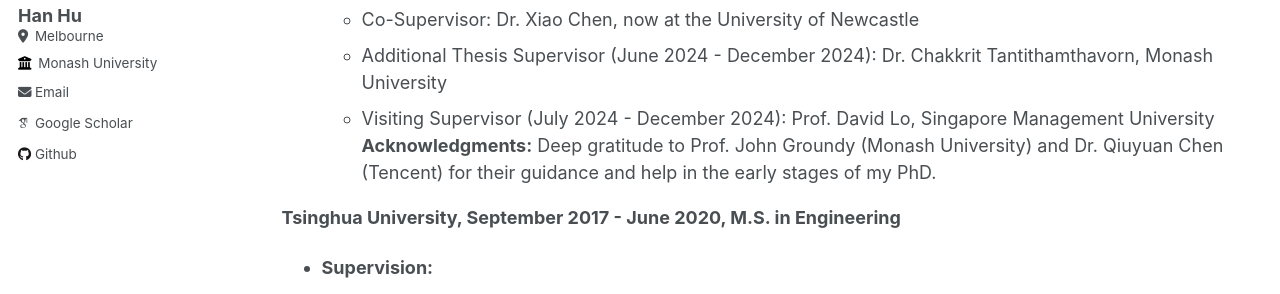
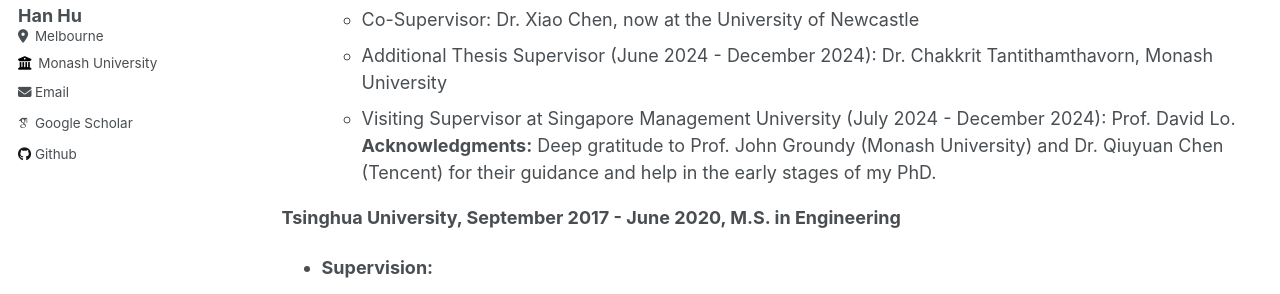
Before and after one commit to huhanGitHub/huhanGitHub.github.io, a Jekyll site: the page built from _pages/cv.md, in a window 1280 px wide and 900 px high. Shown: the part 341-635 px from the top of the window. Built offline with Jekyll 4.4.1, drawn with Linux system fonts in a browser that asks for light colours; some web fonts are replaced.

Commit message:
Update cv.md

```diff
--- a/_pages/cv.md
+++ b/_pages/cv.md
@@ -19,7 +19,7 @@ redirect_from:
   - First Principal Supervisor: Prof. Chunyang Chen, now at the Technical University of Munich
   - Co-Supervisor: Dr. Xiao Chen, now at the University of Newcastle
   - Additional Thesis Supervisor (June 2024 - December 2024): Dr. Chakkrit Tantithamthavorn, Monash University
-  - Visiting Supervisor (July 2024 - December 2024): Prof. David Lo, Singapore Management University
+  - Visiting Supervisor at Singapore Management University (July 2024 - December 2024): Prof. David Lo.
 **Acknowledgments:** Deep gratitude to Prof. John Groundy (Monash University) and Dr. Qiuyuan Chen (Tencent) for their guidance and help in the early stages of my PhD.
 
 **Tsinghua University, September 2017 - June 2020, M.S. in Engineering**
```
